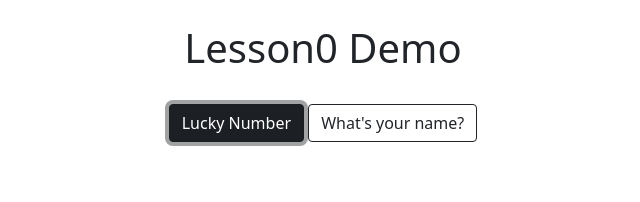
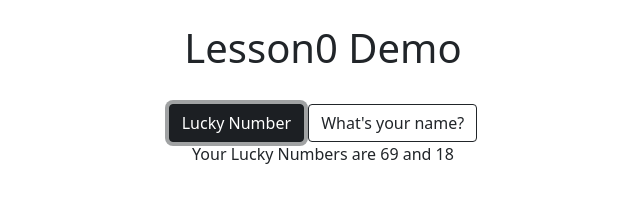
Before and after one commit to hrandhi-5303/WebApp, a plain HTML site: page public/index.html in a window 1280 px wide. Both pictures are taken after a click on the button "Lucky Number". Shown: the whole page, without its empty margins (317-957 px from the left). Drawn offline with nearby package versions, Linux system fonts and the light colour scheme.

Commit message:
final commit

```diff
--- a/public/app.js
+++ b/public/app.js
@@ -1,13 +1,17 @@
 const buttonNumber = document.getElementById('button-number');
 const buttonName = document.getElementById('button-name');
-
+const rootTag = document.getElementById('root');
 buttonNumber.addEventListener('click',fNumber);
 buttonName.addEventListener('click',fName);
 
 function fNumber(){
-    console.log ('number button is clicked')
+    const n1 = Math.floor(Math.random()*100);
+    const n2 = Math.floor(Math.random()*100);
+    rootTag.innerHTML= 'Your Lucky Numbers are '
+    + n1 + ' and ' + n2;
 }
 
 function fName(){
-     console.log('name button is clicked')
+  rootTag.innerHTML= 'My Name is Hemasree';
+
 }
--- a/public/index.html
+++ b/public/index.html
@@ -17,6 +17,7 @@
   <center>
     <button id="button-number" type="button" class="btn btn-dark">Lucky Number</button>
     <button id="button-name" type="button" class="btn btn-outline-dark">What's your name?</button>
+    <p id="root"></p>
   </center>
   <script type="module" src="app.js" ></script>
 
```
